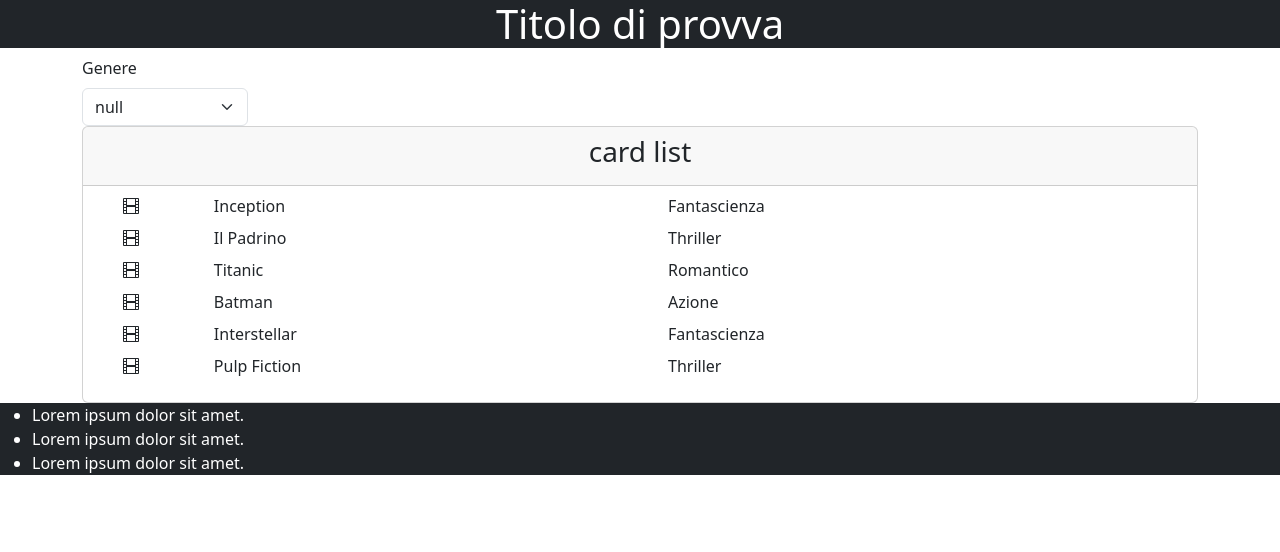
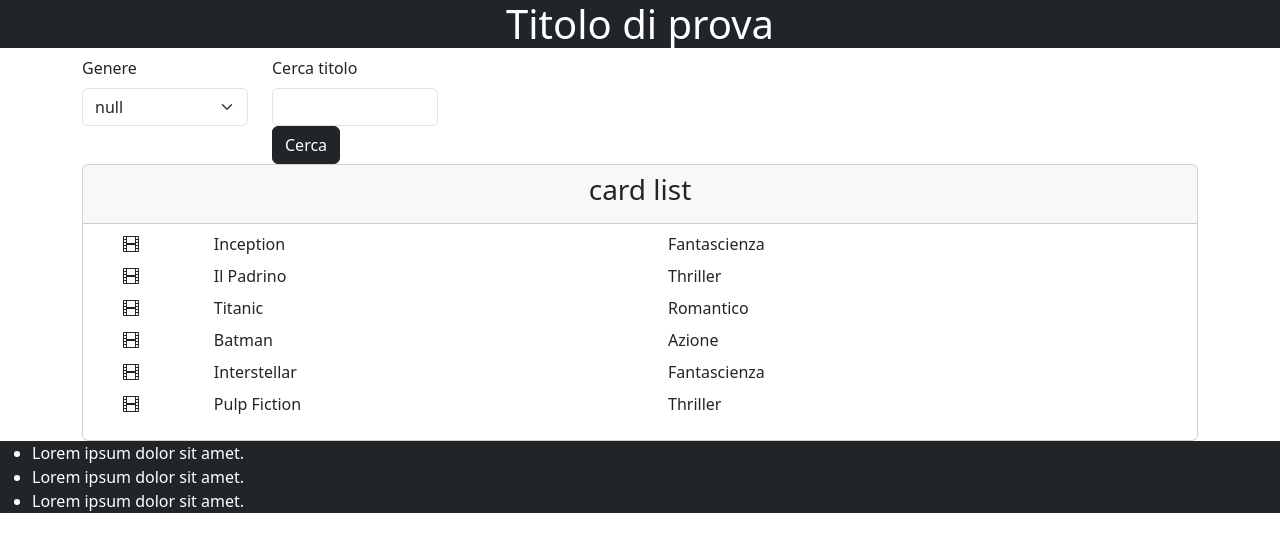
Before and after one commit to Campocruz/react-movie-filter, a React (Vite) app: page / in a window 1280 px wide. Shown: the top 552 px of the page. Built offline with nearby package versions, Linux system fonts and the light colour scheme.

Commit message:
add input component to find with title

```diff
--- a/src/components/AppHeader.jsx
+++ b/src/components/AppHeader.jsx
@@ -3,7 +3,7 @@ export default function AppHeader() {
   return (
     <>
       <div className="container-flush bg-dark text-center">
-        <h1 className="text-white">Titolo di provva</h1>
+        <h1 className="text-white">Titolo di prova</h1>
       </div>
     </>
   )
--- a/src/components/AppMain.jsx
+++ b/src/components/AppMain.jsx
@@ -2,6 +2,7 @@ import { useEffect, useState } from "react";
 import movieList from "../assets/data/movieList"
 import MainSelectList from "./MainSelectList";
 import MainMovieList from "./MainMovielist";
+import FormInputText from "./FormInputText";
 export default function AppMain() {
 
   const [selcetGenre, setSelectGenre] = useState("null")
@@ -9,6 +10,11 @@ export default function AppMain() {
 
   function selectedGenre(e) {
     setSelectGenre(e.target.value)
+  }
+
+  function findTitle(inputTitle) {
+    const filteredTitle = movieList.filter((movie) => movie.title.toLowerCase() === inputTitle.toLowerCase())
+    setRenderList(filteredTitle)
   }
 
   useEffect(() => {
@@ -27,6 +33,9 @@ export default function AppMain() {
           <div className="row">
             <div className="col-md-2">
               <MainSelectList movieList={movieList} onSelectedGenre={selectedGenre} />
+            </div>
+            <div className="col-md-2">
+              <FormInputText onFindTitle={findTitle} />
             </div>
           </div>
         </section>
--- /dev/null
+++ b/src/components/FormInputText.jsx
@@ -0,0 +1,14 @@
+import { useState } from "react"
+
+export default function FormInputText({ onFindTitle }) {
+
+  const [inputValue, setInputValue] = useState("")
+
+  return (
+    <>
+      <label htmlFor="inputState" className="form-label">Cerca titolo</label>
+      <input type="text" className="form-control" value={inputValue} onChange={(e) => setInputValue(e.target.value)} />
+      <button className="btn btn-dark" onClick={() => onFindTitle(inputValue)}>Cerca</button>
+    </>
+  )
+}
```
Also changed, not shown: 1 other file (tests, documents, lock files or other folders).
